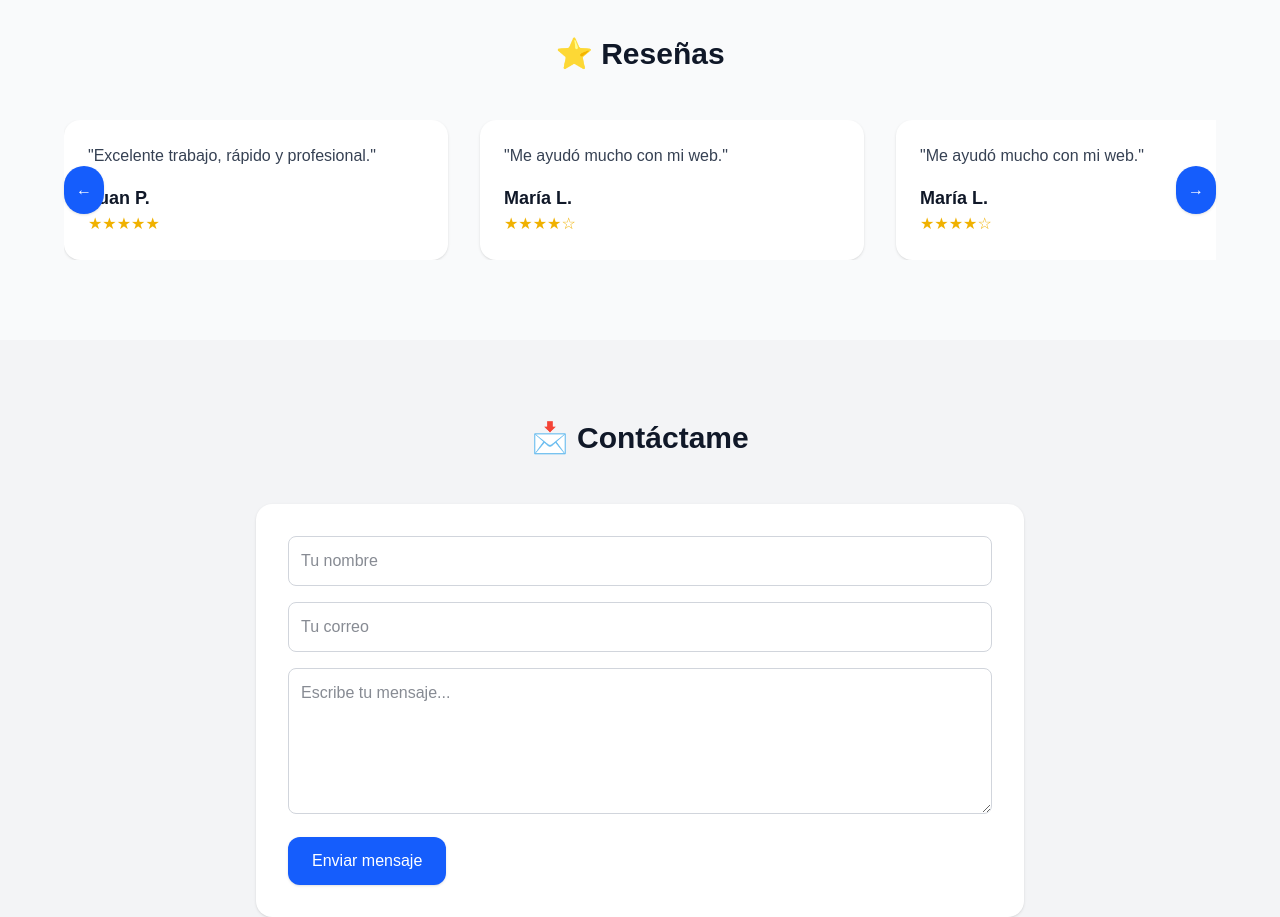
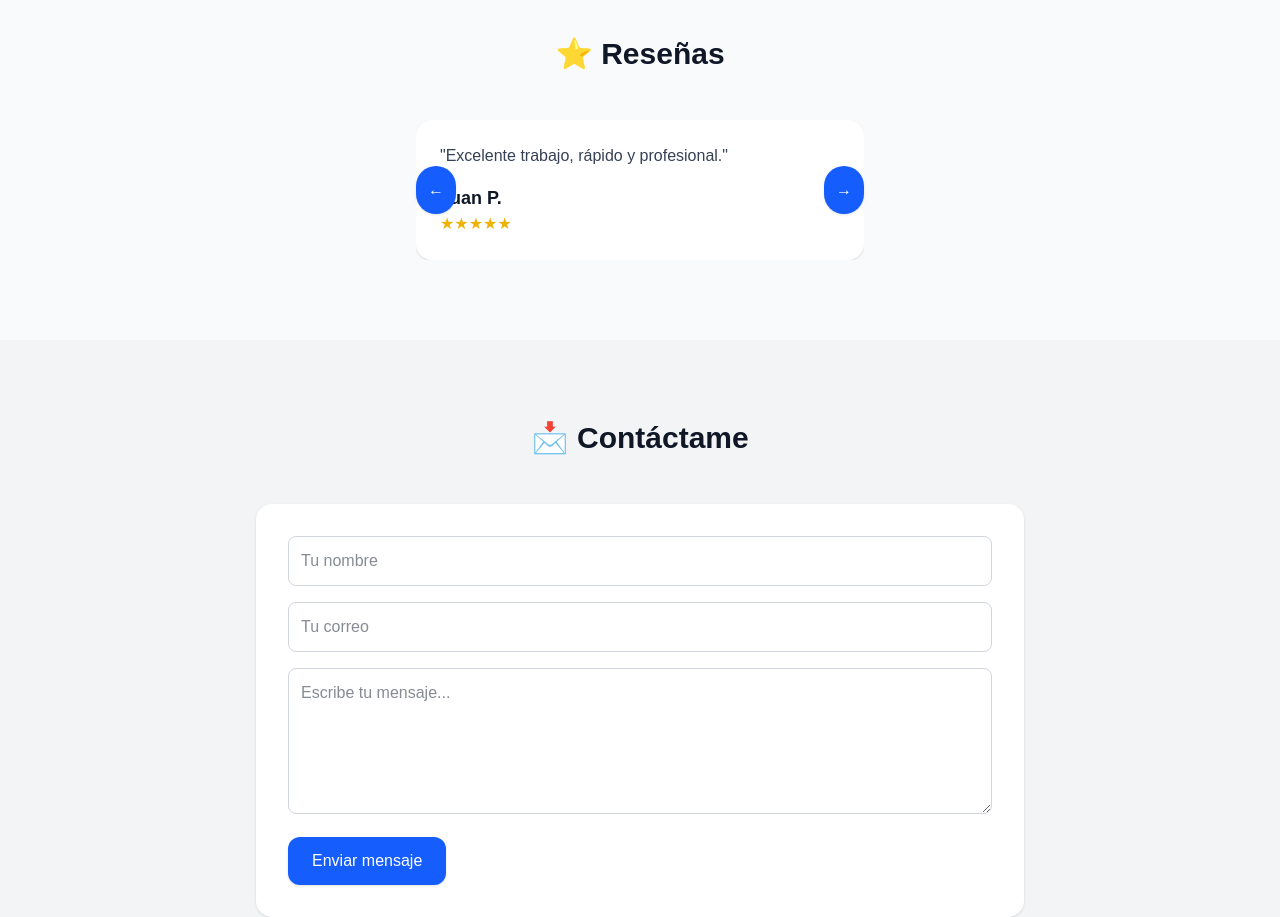
Before and after one commit to Eliud2005/BeeCode, a Next.js app: page / in a window 1280 px wide. Shown: the part 1240-2157 px from the top of the page. Built offline with nearby package versions, Linux system fonts and the light colour scheme.

Commit message:
Ya correji el carrousel de comentarios para que avance de uno en uno2

```diff
--- a/src/app/page.tsx
+++ b/src/app/page.tsx
@@ -19,9 +19,9 @@ export default function Home() {
   const prev = () => setIndex(i => (i <= 0 ? Math.max(0, proyectos.length - 3) : i - 1));
   const next = () => setIndex(i => (i >= proyectos.length - 3 ? 0 : i + 1));
 
-  // Funciones para reseñas
-  const prevResena = () => setResenaIndex(i => (i <= 0 ? Math.max(0, resenas.length - 3) : i - 1));
-  const nextResena = () => setResenaIndex(i => (i >= resenas.length - 3 ? 0 : i + 1));
+// Funciones para reseñas - una card por vez
+const prevResena = () => setResenaIndex(i => (i <= 0 ? resenas.length - 1 : i - 1));
+const nextResena = () => setResenaIndex(i => (i >= resenas.length - 1 ? 0 : i + 1));
 
   return (
     <>
@@ -67,7 +67,7 @@ export default function Home() {
             <button onClick={next} className="absolute right-0 top-1/2 transform -translate-y-1/2 bg-blue-600 text-white p-3 rounded-full shadow hover:bg-blue-700 transition z-10">&#8594;</button>
 
             <div className="overflow-hidden">
-              <div className="flex transition-transform duration-500 gap-8" style={{ transform: `translateX(-${(index * 100) / 3}%)` }}>
+              <div className="flex transition-transform duration-500 gap-8" style={{ transform: `translateX(-${(index * 100)}%)` }}>
                 {proyectos.map((p, i) => (
                   <div key={i} className="flex-none w-1/3 min-w-0 bg-gray-50 p-6 rounded-2xl shadow hover:shadow-lg transition">
                     <h3 className="font-semibold text-xl mb-2">{p.title}</h3>
@@ -87,14 +87,14 @@ export default function Home() {
         {/* Carrusel de Reseñas */}
         <section id="reseñas" className="py-20 px-6 bg-gray-50">
           <h2 className="text-3xl font-bold text-center mb-12">⭐ Reseñas</h2>
-          <div className="relative max-w-6xl mx-auto">
+          <div className="relative max-w-md mx-auto">
             <button onClick={prevResena} className="absolute left-0 top-1/2 transform -translate-y-1/2 bg-blue-600 text-white p-3 rounded-full shadow hover:bg-blue-700 transition z-10">&#8592;</button>
             <button onClick={nextResena} className="absolute right-0 top-1/2 transform -translate-y-1/2 bg-blue-600 text-white p-3 rounded-full shadow hover:bg-blue-700 transition z-10">&#8594;</button>
 
             <div className="overflow-hidden">
-              <div className="flex transition-transform duration-500 gap-8" style={{ transform: `translateX(-${(resenaIndex * 100) / 3}%)` }}>
+              <div className="flex transition-transform duration-500 gap-4" style={{ transform: `translateX(-${(resenaIndex * 100)}%)` }}>
                 {resenas.map((r, i) => (
-                  <div key={i} className="flex-none w-1/3 min-w-0 bg-white p-6 rounded-2xl shadow hover:shadow-lg transition">
+                  <div key={i} className="flex-none w-full min-w-0 bg-white p-6 rounded-2xl shadow hover:shadow-lg transition">
                     <p className="text-gray-700 mb-4">"{r.mensaje}"</p>
                     <h3 className="font-semibold text-lg">{r.nombre}</h3>
                     <span className="text-yellow-500">{"★".repeat(r.estrellas)}{"☆".repeat(5-r.estrellas)}</span>
--- a/src/app/proyectos/data.ts
+++ b/src/app/proyectos/data.ts
@@ -22,8 +22,9 @@ export const proyectos = [
 ];
 export const resenas = [
   { nombre: "Juan P.", mensaje: "Excelente trabajo, rápido y profesional.", estrellas: 5 },
+  { nombre: "Pedro.", mensaje: "Excelente trabajo, rápido y profesional.", estrellas: 5 },
   { nombre: "María L.", mensaje: "Me ayudó mucho con mi web.", estrellas: 4 },
-  { nombre: "María L.", mensaje: "Me ayudó mucho con mi web.", estrellas: 4 },
-  { nombre: "María L.", mensaje: "Me ayudó mucho con mi web.", estrellas: 4 },
+  { nombre: "Laura.", mensaje: "Me ayudó mucho con mi web.", estrellas: 4 },
+  { nombre: "sakura.", mensaje: "Me ayudó mucho con mi web.", estrellas: 4 },
   // ...
 ];
```
